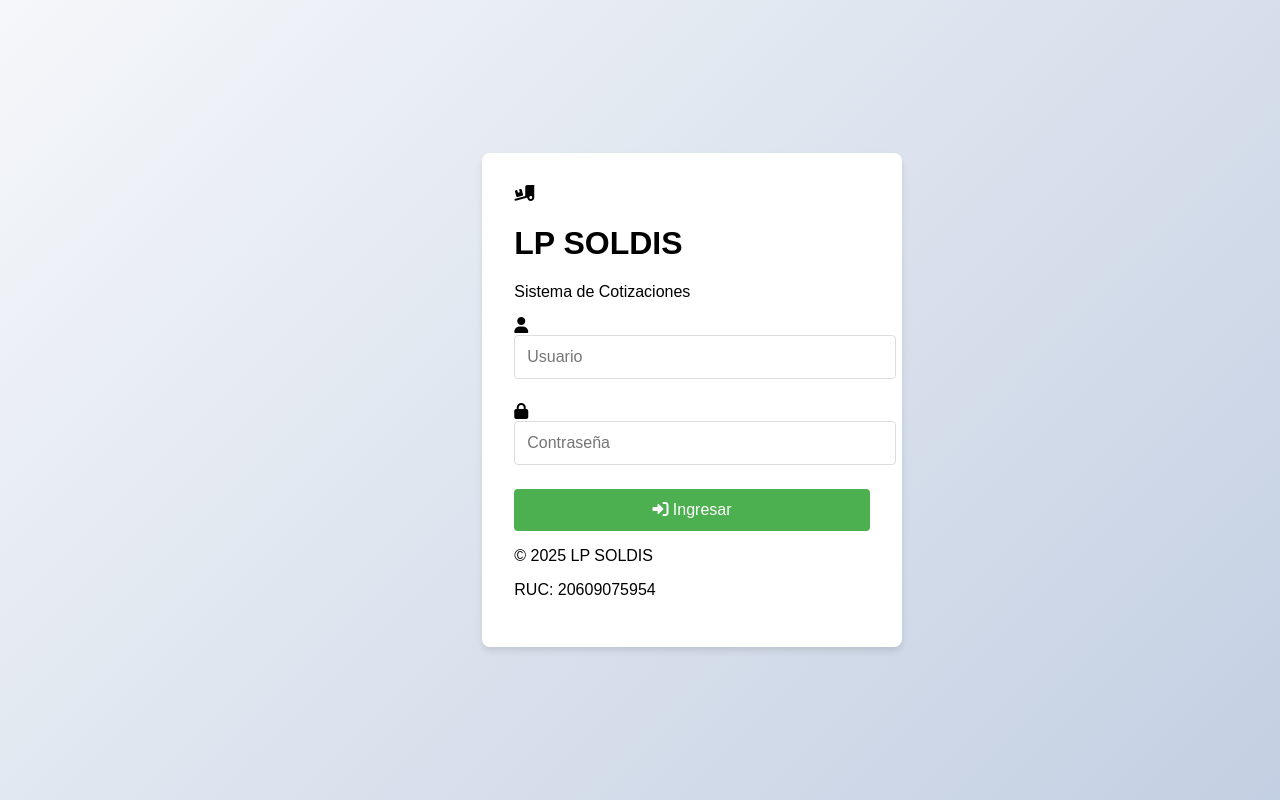
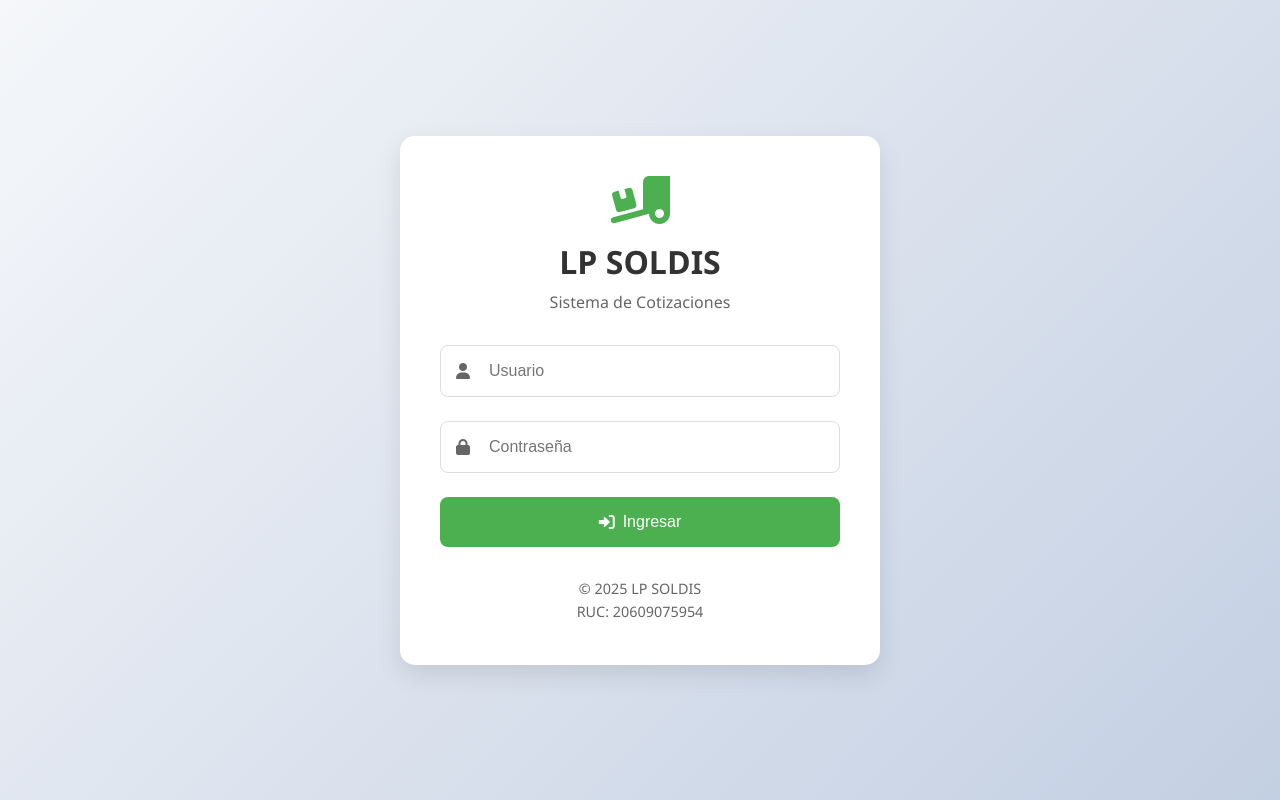
Before and after one commit to soldisdelperu/soldisdelperu.github.io, a plain HTML site: page index.html in a window 1280 px wide. Drawn offline with Linux system fonts and the light colour scheme.

Commit message:
Update styles.css

```diff
--- a/styles.css
+++ b/styles.css
@@ -1,109 +1,142 @@
-/* Estilos generales */
+/* Variables globales */
+:root {
+    --primary-color: #4CAF50;
+    --primary-dark: #388E3C;
+    --text-dark: #333;
+    --text-light: #666;
+    --error-color: #f44336;
+    --background-gradient: linear-gradient(135deg, #f5f7fa 0%, #c3cfe2 100%);
+}
+
 body {
-    font-family: Arial, sans-serif;
+    margin: 0;
+    padding: 0;
+    font-family: 'Segoe UI', Tahoma, Geneva, Verdana, sans-serif;
+    background: var(--background-gradient);
+    min-height: 100vh;
+    display: flex;
+    align-items: center;
+    justify-content: center;
+}
+
+.container {
+    width: 100%;
+    padding: 20px;
     display: flex;
     justify-content: center;
     align-items: center;
-    height: 100vh;
-    margin: 0;
-    background-color: #f5f5f5;
-    background: linear-gradient(135deg, #f5f7fa 0%, #c3cfe2 100%);
 }
 
 .login-container {
     background: white;
-    padding: 2rem;
-    border-radius: 8px;
-    box-shadow: 0 4px 6px rgba(0, 0, 0, 0.1);
+    padding: 2.5rem;
+    border-radius: 15px;
+    box-shadow: 0 10px 25px rgba(0, 0, 0, 0.1);
     width: 100%;
     max-width: 400px;
-    margin: 20px;
 }
 
-/* Estilos del formulario */
+.login-header {
+    text-align: center;
+    margin-bottom: 2rem;
+}
+
+.logo-icon {
+    font-size: 3rem;
+    color: var(--primary-color);
+    margin-bottom: 1rem;
+}
+
+.login-header h1 {
+    margin: 0;
+    color: var(--text-dark);
+    font-size: 2rem;
+    font-weight: 600;
+}
+
+.subtitle {
+    color: var(--text-light);
+    margin: 0.5rem 0 0;
+    font-size: 1rem;
+}
+
 .form-group {
     margin-bottom: 1.5rem;
 }
 
-label {
-    display: block;
-    margin-bottom: 0.5rem;
-    color: #333;
-    font-weight: 500;
+.input-group {
+    position: relative;
+    display: flex;
+    align-items: center;
+}
+
+.input-group i {
+    position: absolute;
+    left: 1rem;
+    color: var(--text-light);
 }
 
 input {
     width: 100%;
-    padding: 0.75rem;
+    padding: 1rem 1rem 1rem 3rem;
     border: 1px solid #ddd;
-    border-radius: 4px;
+    border-radius: 8px;
     font-size: 1rem;
-    transition: border-color 0.3s ease;
+    transition: all 0.3s ease;
 }
 
 input:focus {
     outline: none;
-    border-color: #4CAF50;
+    border-color: var(--primary-color);
     box-shadow: 0 0 0 2px rgba(76, 175, 80, 0.1);
 }
 
-/* Estilos del botón */
 button {
     width: 100%;
-    padding: 0.75rem;
-    background-color: #4CAF50;
+    padding: 1rem;
+    background-color: var(--primary-color);
     color: white;
     border: none;
-    border-radius: 4px;
-    cursor: pointer;
+    border-radius: 8px;
     font-size: 1rem;
     font-weight: 500;
-    transition: background-color 0.3s ease;
+    cursor: pointer;
+    transition: all 0.3s ease;
+    display: flex;
+    align-items: center;
+    justify-content: center;
+    gap: 0.5rem;
 }
 
 button:hover {
-    background-color: #45a049;
+    background-color: var(--primary-dark);
+    transform: translateY(-1px);
 }
 
 button:disabled {
-    background-color: #cccccc;
+    background-color: #ccc;
     cursor: not-allowed;
 }
 
-/* Mensaje de error */
 .error-message {
-    color: #dc3545;
     margin-top: 1rem;
-    padding: 0.5rem;
-    border-radius: 4px;
-    background-color: rgba(220, 53, 69, 0.1);
+    padding: 0.75rem;
+    border-radius: 8px;
+    background-color: rgba(244, 67, 54, 0.1);
+    color: var(--error-color);
+    text-align: center;
     display: none;
+}
+
+.login-footer {
+    margin-top: 2rem;
     text-align: center;
+    color: var(--text-light);
     font-size: 0.9rem;
 }
 
-/* Título */
-h2 {
-    color: #333;
-    text-align: center;
-    margin-bottom: 1.5rem;
-    font-size: 1.75rem;
-}
-
-/* Responsive */
-@media (max-width: 480px) {
-    .login-container {
-        margin: 15px;
-        padding: 1.5rem;
-    }
-
-    h2 {
-        font-size: 1.5rem;
-    }
-
-    input, button {
-        padding: 0.6rem;
-    }
+.login-footer p {
+    margin: 0.25rem 0;
 }
 
 /* Animaciones */
@@ -120,6 +153,21 @@ h2 {
 
 .login-container {
     animation: fadeIn 0.5s ease-out;
+}
+
+/* Responsive */
+@media (max-width: 480px) {
+    .login-container {
+        padding: 2rem;
+    }
+
+    .logo-icon {
+        font-size: 2.5rem;
+    }
+
+    .login-header h1 {
+        font-size: 1.75rem;
+    }
 }
 
 /* Estilos de accesibilidad */
```
